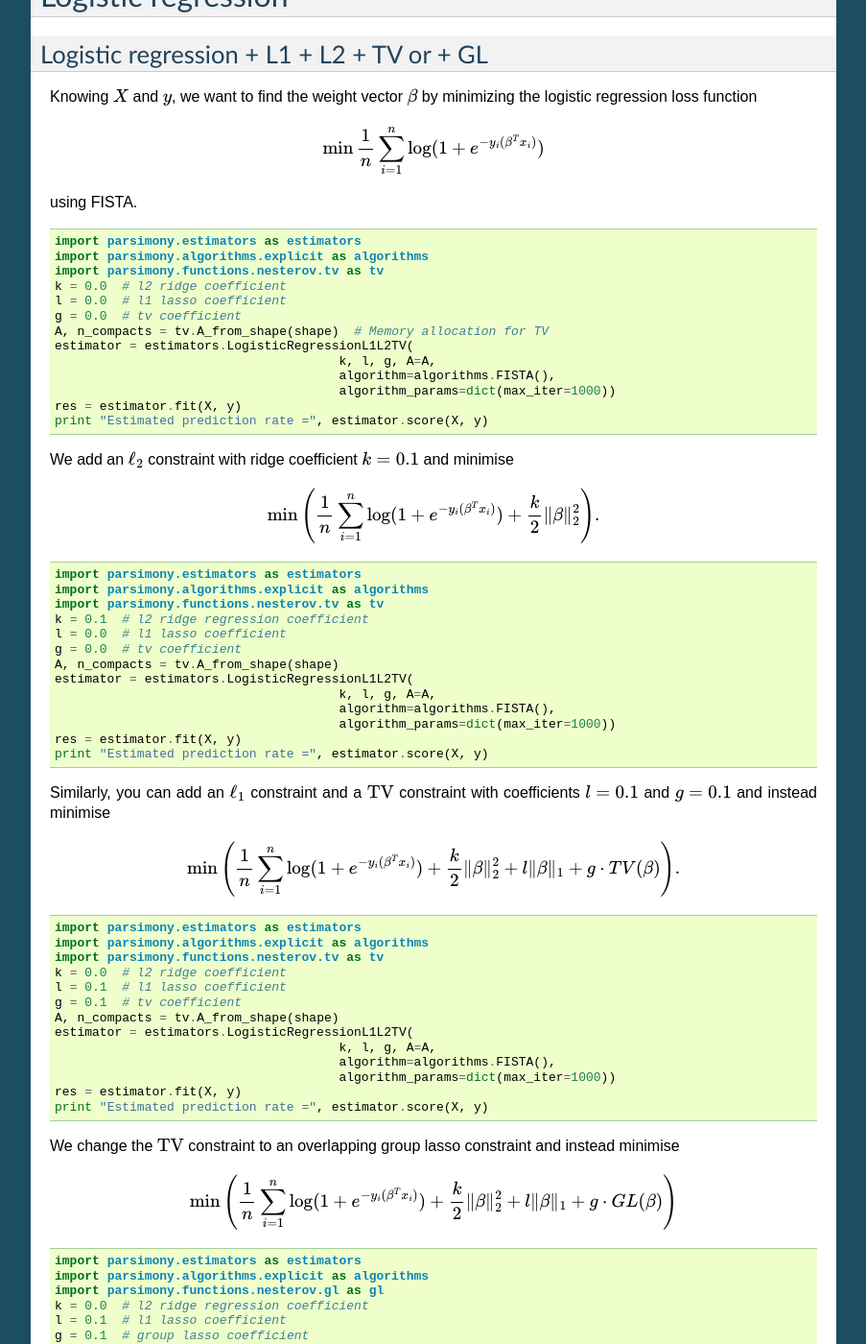
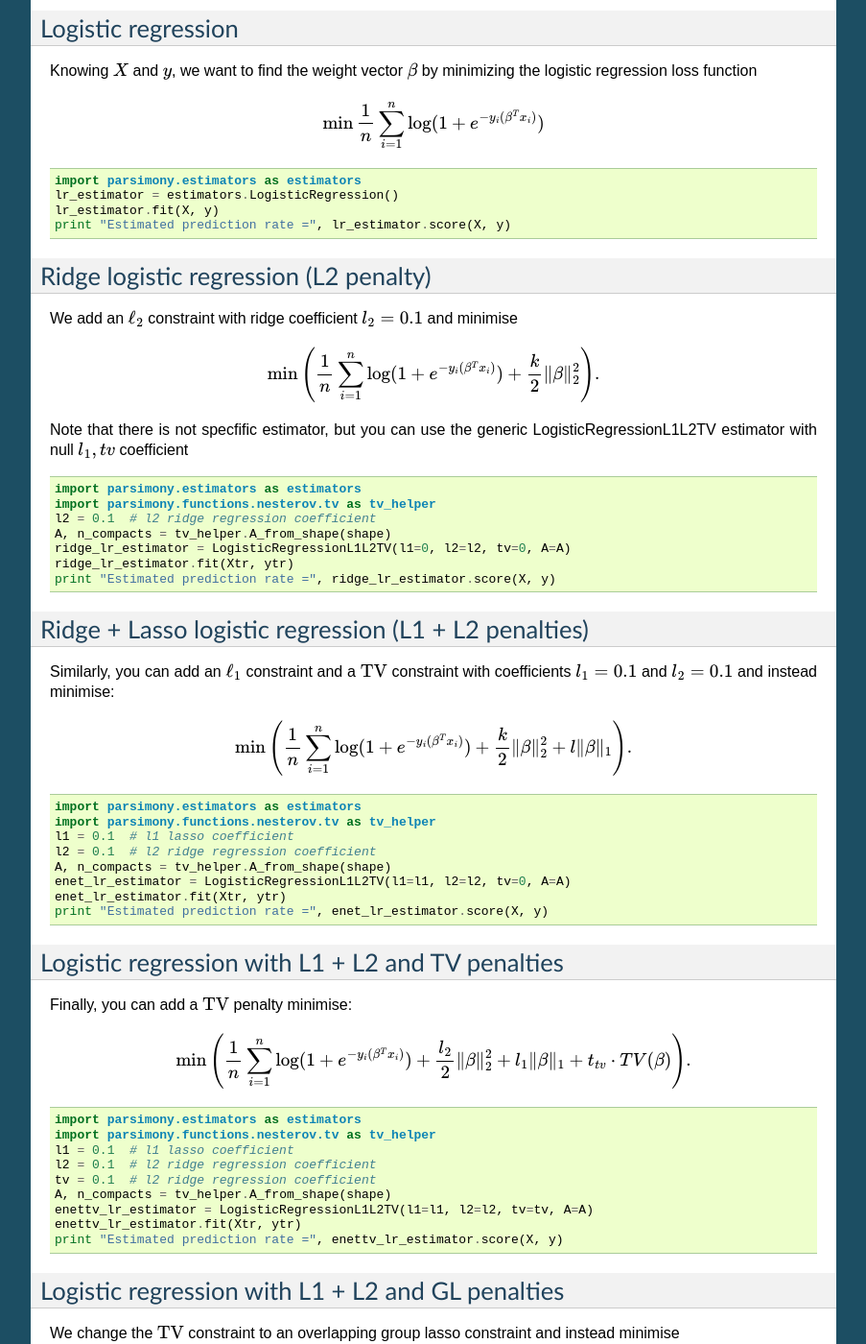
Before and after one commit to neurospin/pylearn-parsimony, a Sphinx documentation site: the page built from doc/source/tutorials.rst, in a window 1280 px wide and 1400 px high, scrolled down 3469 px. Shown: the whole window at 96% size, without its empty margins (198-1101 px from the left). Built offline with Sphinx 7.4.7, drawn with Linux system fonts in a browser that asks for light colours; formulas are drawn with MathJax 3; some of the changed text lies outside the part shown.

Commit message:
DOC: tutorial improve documentation on estimators

```diff
--- a/doc/source/tutorials.rst
+++ b/doc/source/tutorials.rst
@@ -47,8 +47,11 @@ Parsimony currently comprise the following parts:
   * LogisticRegressionL1L2GL
   * LinearRegressionL2SmoothedL1TV
 
-Build Simulated Dataset
-=======================
+Estimators
+==========
+
+Simulated dataset for regression
+--------------------------------
 
 We build a simple simulated dataset for the regression problem
 :math:`y = X \beta + noise`:
@@ -75,28 +78,11 @@ We build a simple simulated dataset for the regression problem
     # Define y by adding noise
     y = np.dot(X, beta) + 0.1 * np.random.randn(num_samples, 1)
 
-Or in the discrimination case:
-
-.. code-block:: python
-
-    import numpy as np
-    np.random.seed(42)
-    # A three-dimensional matrix is defined as:
-    shape = (4, 4, 4)
-    # The number of samples is defined as:
-    num_samples = 50
-    # The number of features per sample is defined as:
-    num_ft = shape[0] * shape[1] * shape[2]
-    # Define X randomly as simulated data
-    X = np.random.rand(num_samples, num_ft)
-    # Define y as zeros or ones
-    y = np.random.randint(0, 2, (num_samples, 1))
-
 In later sessions, we want to discover :math:`\beta` using different loss
 functions.
 
 Linear regression
-=================
+------------------
 
 Knowing :math:`X` and :math:`y`, we want to find :math:`\beta` by
 minimizing the OLS loss function. Note that the defaulyt option is to minimize the mean squared error and not the sum squared error.
@@ -104,8 +90,6 @@ minimizing the OLS loss function. Note that the defaulyt option is to minimize t
 .. math::
 
    \min \frac{1}{n}\|y - X\beta\|^2_2
-
-using default algorithm (CONESTA).
 
 .. code-block:: python
 
@@ -215,11 +199,27 @@ constraint, :math:`\mathrm{GL}`, and instead minimise
     res = estimator.fit(X, y)
     print "Estimated beta error =", np.linalg.norm(estimator.beta - beta)
 
+Simulated dataset for classication
+-----------------------------------
+
+.. code-block:: python
+
+    import numpy as np
+    np.random.seed(42)
+    # A three-dimensional matrix is defined as:
+    shape = (4, 4, 4)
+    # The number of samples is defined as:
+    num_samples = 50
+    # The number of features per sample is defined as:
+    num_ft = shape[0] * shape[1] * shape[2]
+    # Define X randomly as simulated data
+    X = np.random.rand(num_samples, num_ft)
+    # Define y as zeros or ones
+    y = np.random.randint(0, 2, (num_samples, 1))
+
+
 Logistic regression
-===================
-
-Logistic regression + L1 + L2 + TV or + GL
-------------------------------------------
+-------------------
 
 Knowing :math:`X` and :math:`y`, we want to find the weight vector
 :math:`\beta` by minimizing the logistic regression loss function
@@ -228,70 +228,82 @@ Knowing :math:`X` and :math:`y`, we want to find the weight vector
 
    \min \frac{1}{n}\sum_{i=1}^n\log(1 + e^{-y_i(\beta^Tx_i)})
 
-using FISTA.
 
 .. code-block:: python
 
     import parsimony.estimators as estimators
-    import parsimony.algorithms.explicit as algorithms
-    import parsimony.functions.nesterov.tv as tv
-    k = 0.0  # l2 ridge coefficient
-    l = 0.0  # l1 lasso coefficient
-    g = 0.0  # tv coefficient
-    A, n_compacts = tv.A_from_shape(shape)  # Memory allocation for TV
-    estimator = estimators.LogisticRegressionL1L2TV(
-                                          k, l, g, A=A,
-                                          algorithm=algorithms.FISTA(),
-                                          algorithm_params=dict(max_iter=1000))
-    res = estimator.fit(X, y)
-    print "Estimated prediction rate =", estimator.score(X, y)
+    lr_estimator = estimators.LogisticRegression()
+    lr_estimator.fit(X, y)
+    print "Estimated prediction rate =", lr_estimator.score(X, y)
 
-We add an :math:`\ell_2` constraint with ridge coefficient :math:`k=0.1` and
+Ridge logistic regression (L2 penalty)
+--------------------------------------
+
+We add an :math:`\ell_2` constraint with ridge coefficient :math:`l_2=0.1` and
 minimise
 
 .. math::
 
    \min\left(\frac{1}{n}\sum_{i=1}^n\log(1 + e^{-y_i(\beta^Tx_i)}) + \frac{k}{2}\|\beta\|_2^2\right).
 
-.. code-block:: python
-
-    import parsimony.estimators as estimators
-    import parsimony.algorithms.explicit as algorithms
-    import parsimony.functions.nesterov.tv as tv
-    k = 0.1  # l2 ridge regression coefficient
-    l = 0.0  # l1 lasso coefficient
-    g = 0.0  # tv coefficient
-    A, n_compacts = tv.A_from_shape(shape)
-    estimator = estimators.LogisticRegressionL1L2TV(
-                                          k, l, g, A=A,
-                                          algorithm=algorithms.FISTA(),
-                                          algorithm_params=dict(max_iter=1000))
-    res = estimator.fit(X, y)
-    print "Estimated prediction rate =", estimator.score(X, y)
-
-Similarly, you can add an :math:`\ell_1` constraint and a :math:`\mathrm{TV}`
-constraint with coefficients :math:`l=0.1` and :math:`g=0.1` and instead
-minimise
-
-.. math::
-
-   \min\left(\frac{1}{n}\sum_{i=1}^n\log(1 + e^{-y_i(\beta^Tx_i)}) + \frac{k}{2}\|\beta\|_2^2 + l\|\beta\|_1 + g\cdot TV(\beta)\right).
+Note that there is not specfific estimator, but you can use the generic
+LogisticRegressionL1L2TV estimator with null :math:`l_1, tv` coefficient
 
 .. code-block:: python
 
     import parsimony.estimators as estimators
-    import parsimony.algorithms.explicit as algorithms
-    import parsimony.functions.nesterov.tv as tv
-    k = 0.0  # l2 ridge coefficient
-    l = 0.1  # l1 lasso coefficient
-    g = 0.1  # tv coefficient
-    A, n_compacts = tv.A_from_shape(shape)
-    estimator = estimators.LogisticRegressionL1L2TV(
-                                          k, l, g, A=A,
-                                          algorithm=algorithms.FISTA(),
-                                          algorithm_params=dict(max_iter=1000))
-    res = estimator.fit(X, y)
-    print "Estimated prediction rate =", estimator.score(X, y)
+    import parsimony.functions.nesterov.tv as tv_helper
+    l2 = 0.1  # l2 ridge regression coefficient
+    A, n_compacts = tv_helper.A_from_shape(shape)
+    ridge_lr_estimator = LogisticRegressionL1L2TV(l1=0, l2=l2, tv=0, A=A)
+    ridge_lr_estimator.fit(Xtr, ytr)
+    print "Estimated prediction rate =", ridge_lr_estimator.score(X, y)
+
+Ridge + Lasso logistic regression (L1 + L2 penalties)
+-----------------------------------------------------
+
+Similarly, you can add an :math:`\ell_1` constraint and a :math:`\mathrm{TV}`
+constraint with coefficients :math:`l_1=0.1` and :math:`l_2=0.1` and instead
+minimise:
+
+.. math::
+
+   \min\left(\frac{1}{n}\sum_{i=1}^n\log(1 + e^{-y_i(\beta^Tx_i)}) + \frac{k}{2}\|\beta\|_2^2 + l\|\beta\|_1 \right).
+
+.. code-block:: python
+
+    import parsimony.estimators as estimators
+    import parsimony.functions.nesterov.tv as tv_helper
+    l1 = 0.1  # l1 lasso coefficient
+    l2 = 0.1  # l2 ridge regression coefficient
+    A, n_compacts = tv_helper.A_from_shape(shape)
+    enet_lr_estimator = LogisticRegressionL1L2TV(l1=l1, l2=l2, tv=0, A=A)
+    enet_lr_estimator.fit(Xtr, ytr)
+    print "Estimated prediction rate =", enet_lr_estimator.score(X, y)
+
+Logistic regression with L1 + L2 and TV penalties
+-------------------------------------------------
+
+Finally, you can add a :math:`\mathrm{TV}` penalty minimise:
+
+.. math::
+
+   \min\left(\frac{1}{n}\sum_{i=1}^n\log(1 + e^{-y_i(\beta^Tx_i)}) + \frac{l_2}{2}\|\beta\|_2^2 + l_1\|\beta\|_1 + t_{tv}\cdot TV(\beta)\right).
+
+.. code-block:: python
+
+    import parsimony.estimators as estimators
+    import parsimony.functions.nesterov.tv as tv_helper
+    l1 = 0.1  # l1 lasso coefficient
+    l2 = 0.1  # l2 ridge regression coefficient
+    tv = 0.1  # l2 ridge regression coefficient
+    A, n_compacts = tv_helper.A_from_shape(shape)
+    enettv_lr_estimator = LogisticRegressionL1L2TV(l1=l1, l2=l2, tv=tv, A=A)
+    enettv_lr_estimator.fit(Xtr, ytr)
+    print "Estimated prediction rate =", enettv_lr_estimator.score(X, y)
+
+Logistic regression with L1 + L2 and GL penalties
+-------------------------------------------------
 
 We change the :math:`\mathrm{TV}` constraint to an overlapping group lasso
 constraint and instead minimise
```
Also changed, not shown: other parts of doc/source/tutorials.rst (+6 -0 lines).
